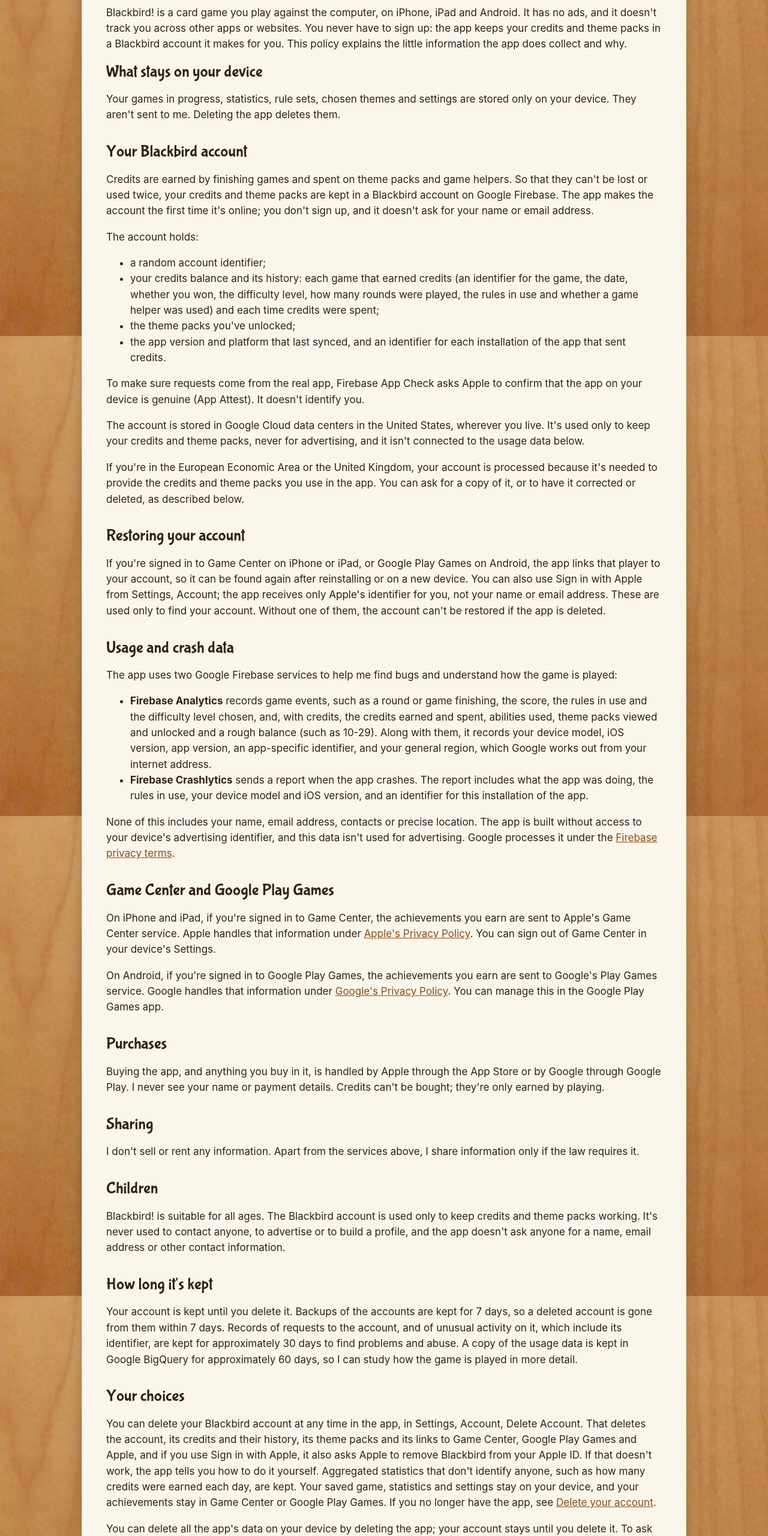
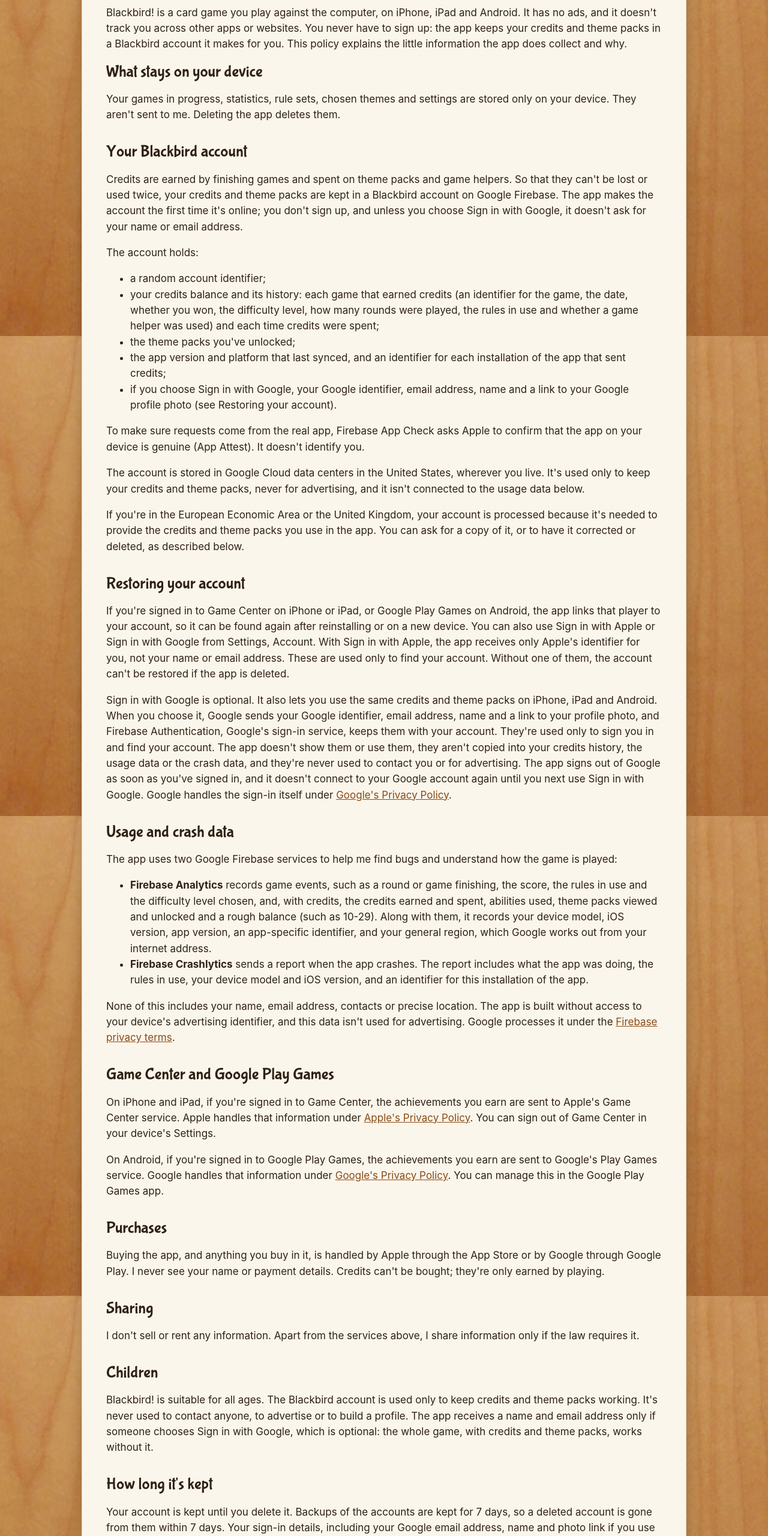
Before and after one commit to dontangg/blackbird.donwilson.net, a plain HTML site: page privacy.html in a window 1280 px wide. Shown: the part 240-2800 px from the top of the page at 60% size. Drawn offline with Linux system fonts and the light colour scheme.

Commit message:
Sign in with Google in the policy and the deletion page
Also says how long Firebase Authentication keeps sign-in details, and
drops "no accounts" from the page description.

Co-Authored-By: Claude Opus 5.5 <noreply@anthropic.com>
Claude-Session: https://claude.ai/code/session_016LsDiQPBqwFuW5nT2pbStG

```diff
--- a/privacy.html
+++ b/privacy.html
@@ -4,7 +4,7 @@
   <meta charset="utf-8">
   <meta name="viewport" content="width=device-width, initial-scale=1">
   <title>Privacy Policy – Blackbird!</title>
-  <meta name="description" content="How the Blackbird! card game app handles your information: no accounts, no ads, no tracking, and only diagnostic usage and crash data.">
+  <meta name="description" content="How the Blackbird! card game app handles your information: no ads, no tracking, no sign-up needed, an account for your credits and theme packs, and diagnostic usage and crash data.">
   <link rel="canonical" href="https://blackbird.donwilson.net/privacy.html">
   <meta name="apple-itunes-app" content="app-id=563960217">
   <meta name="theme-color" content="#8a4b14">
@@ -26,20 +26,22 @@
       <p>Your games in progress, statistics, rule sets, chosen themes and settings are stored only on your device. They aren't sent to me. Deleting the app deletes them.</p>
 
       <h2>Your Blackbird account</h2>
-      <p>Credits are earned by finishing games and spent on theme packs and game helpers. So that they can't be lost or used twice, your credits and theme packs are kept in a Blackbird account on Google Firebase. The app makes the account the first time it's online; you don't sign up, and it doesn't ask for your name or email address.</p>
+      <p>Credits are earned by finishing games and spent on theme packs and game helpers. So that they can't be lost or used twice, your credits and theme packs are kept in a Blackbird account on Google Firebase. The app makes the account the first time it's online; you don't sign up, and unless you choose Sign in with Google, it doesn't ask for your name or email address.</p>
       <p>The account holds:</p>
       <ul>
         <li>a random account identifier;</li>
         <li>your credits balance and its history: each game that earned credits (an identifier for the game, the date, whether you won, the difficulty level, how many rounds were played, the rules in use and whether a game helper was used) and each time credits were spent;</li>
         <li>the theme packs you've unlocked;</li>
-        <li>the app version and platform that last synced, and an identifier for each installation of the app that sent credits.</li>
+        <li>the app version and platform that last synced, and an identifier for each installation of the app that sent credits;</li>
+        <li>if you choose Sign in with Google, your Google identifier, email address, name and a link to your Google profile photo (see Restoring your account).</li>
       </ul>
       <p>To make sure requests come from the real app, Firebase App Check asks Apple to confirm that the app on your device is genuine (App Attest). It doesn't identify you.</p>
       <p>The account is stored in Google Cloud data centers in the United States, wherever you live. It's used only to keep your credits and theme packs, never for advertising, and it isn't connected to the usage data below.</p>
       <p>If you're in the European Economic Area or the United Kingdom, your account is processed because it's needed to provide the credits and theme packs you use in the app. You can ask for a copy of it, or to have it corrected or deleted, as described below.</p>
 
       <h2>Restoring your account</h2>
-      <p>If you're signed in to Game Center on iPhone or iPad, or Google Play Games on Android, the app links that player to your account, so it can be found again after reinstalling or on a new device. You can also use Sign in with Apple from Settings, Account; the app receives only Apple's identifier for you, not your name or email address. These are used only to find your account. Without one of them, the account can't be restored if the app is deleted.</p>
+      <p>If you're signed in to Game Center on iPhone or iPad, or Google Play Games on Android, the app links that player to your account, so it can be found again after reinstalling or on a new device. You can also use Sign in with Apple or Sign in with Google from Settings, Account. With Sign in with Apple, the app receives only Apple's identifier for you, not your name or email address. These are used only to find your account. Without one of them, the account can't be restored if the app is deleted.</p>
+      <p>Sign in with Google is optional. It also lets you use the same credits and theme packs on iPhone, iPad and Android. When you choose it, Google sends your Google identifier, email address, name and a link to your profile photo, and Firebase Authentication, Google's sign-in service, keeps them with your account. They're used only to sign you in and find your account. The app doesn't show them or use them, they aren't copied into your credits history, the usage data or the crash data, and they're never used to contact you or for advertising. The app signs out of Google as soon as you've signed in, and it doesn't connect to your Google account again until you next use Sign in with Google. Google handles the sign-in itself under <a href="https://policies.google.com/privacy">Google's Privacy Policy</a>.</p>
 
       <h2>Usage and crash data</h2>
       <p>The app uses two Google Firebase services to help me find bugs and understand how the game is played:</p>
@@ -60,13 +62,13 @@
       <p>I don't sell or rent any information. Apart from the services above, I share information only if the law requires it.</p>
 
       <h2>Children</h2>
-      <p>Blackbird! is suitable for all ages. The Blackbird account is used only to keep credits and theme packs working. It's never used to contact anyone, to advertise or to build a profile, and the app doesn't ask anyone for a name, email address or other contact information.</p>
+      <p>Blackbird! is suitable for all ages. The Blackbird account is used only to keep credits and theme packs working. It's never used to contact anyone, to advertise or to build a profile. The app receives a name and email address only if someone chooses Sign in with Google, which is optional: the whole game, with credits and theme packs, works without it.</p>
 
       <h2>How long it's kept</h2>
-      <p>Your account is kept until you delete it. Backups of the accounts are kept for 7 days, so a deleted account is gone from them within 7 days. Records of requests to the account, and of unusual activity on it, which include its identifier, are kept for approximately 30 days to find problems and abuse. A copy of the usage data is kept in Google BigQuery for approximately 60 days, so I can study how the game is played in more detail.</p>
+      <p>Your account is kept until you delete it. Backups of the accounts are kept for 7 days, so a deleted account is gone from them within 7 days. Your sign-in details, including your Google email address, name and photo link if you use Sign in with Google, are kept by Firebase Authentication until you delete the account, and Google then removes them from its live and backup systems within 180 days. Firebase Authentication also keeps internet addresses it logs for a few weeks, to prevent abuse. Records of requests to the account, and of unusual activity on it, which include its identifier, are kept for approximately 30 days to find problems and abuse. A copy of the usage data is kept in Google BigQuery for approximately 60 days, so I can study how the game is played in more detail.</p>
 
       <h2>Your choices</h2>
-      <p>You can delete your Blackbird account at any time in the app, in Settings, Account, Delete Account. That deletes the account, its credits and their history, its theme packs and its links to Game Center, Google Play Games and Apple, and if you use Sign in with Apple, it also asks Apple to remove Blackbird from your Apple ID. If that doesn't work, the app tells you how to do it yourself. Aggregated statistics that don't identify anyone, such as how many credits were earned each day, are kept. Your saved game, statistics and settings stay on your device, and your achievements stay in Game Center or Google Play Games. If you no longer have the app, see <a href="delete-account.html">Delete your account</a>.</p>
+      <p>You can delete your Blackbird account at any time in the app, in Settings, Account, Delete Account. That deletes the account, its credits and their history, its theme packs and its links to Game Center, Google Play Games, Apple and Google, and if you use Sign in with Apple, it also asks Apple to remove Blackbird from your Apple ID. If that doesn't work, the app tells you how to do it yourself. If you use Sign in with Google, you can remove Blackbird from your Google Account yourself, under <a href="https://myaccount.google.com/connections">third-party connections</a>; deleting your account doesn't do that. Aggregated statistics that don't identify anyone, such as how many credits were earned each day, are kept. Your saved game, statistics and settings stay on your device, and your achievements stay in Game Center or Google Play Games. If you no longer have the app, see <a href="delete-account.html">Delete your account</a>.</p>
       <p>You can delete all the app's data on your device by deleting the app; your account stays until you delete it. To ask about your account, the usage data or the crash data, or to have them deleted, contact me as described below.</p>
 
       <h2>Changes</h2>
```
Also changed, not shown: delete-account.html (+5 -4 lines).
